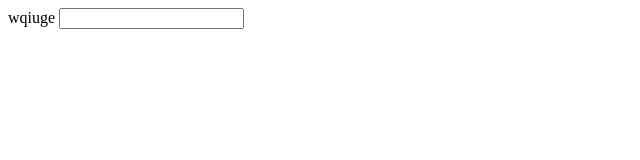
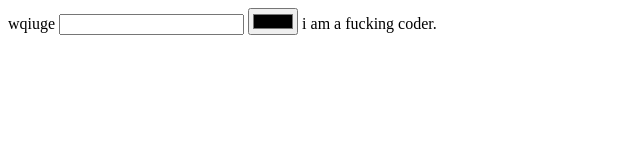
Before and after one commit to aden00/newtest, a plain HTML site: page index.html in a window 1280 px wide. Shown: the whole page, without its empty margins (0-640 px from the left). Drawn offline with Linux system fonts and the light colour scheme.

Commit message:
changing

```diff
--- a/index.html
+++ b/index.html
@@ -9,5 +9,7 @@
 <body>
     wqiuge
     <input type="text" name="" id="">
+    <input type="color" name="" id="">
+    i am a fucking coder.
 </body>
 </html>
```
